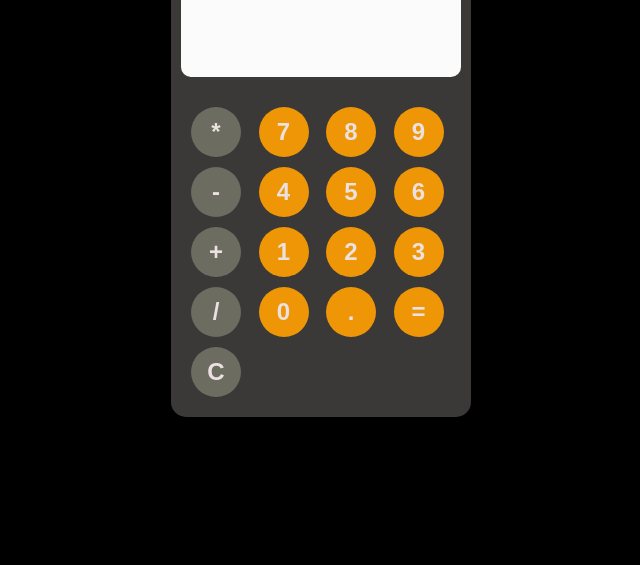
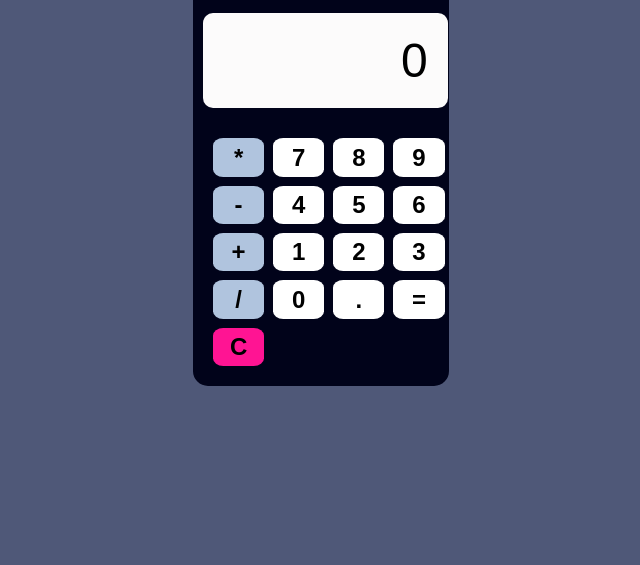
Before and after one commit to nimashashehani123/Assignment-10, a plain HTML site: page index.html in a window 1280 px wide. Shown: the part 235-800 px from the top of the page, without its empty margins (319-959 px from the left). Drawn offline with Linux system fonts and the light colour scheme.

Commit message:
calculator all done!

```diff
--- a/Script.js
+++ b/Script.js
@@ -1,8 +1,13 @@
+
 const display = $('#display');
-$('#clear-button').on('click', clearDisplay);
+display.val("0");
 
 function appendToDisplay(input){
-    display.val(display.val() + input);
+    if (display.val() === "0") {
+        display.val(input);
+    } else {
+        display.val(display.val() + input);
+    }
 }
 
 function clearDisplay(){
--- a/Style.css
+++ b/Style.css
@@ -4,18 +4,19 @@ body{
     justify-content: center;
     align-items: center;
     height: 100vh;
-    background: black;
+    background: #4f5878;
 }
 
 #calculator{
     font-family: Arial;
-    background: rgb(59,56,56);
+    background: #01031a;
     border-radius: 15px;
-    max-width: 300px;
+    max-width: 20vw;
 }
 
 h3{
     text-align: center;
+    color: white;
 }
 
 #display{
@@ -32,23 +33,24 @@ h3{
 #keys{
     display: grid;
     grid-template-columns: repeat(4,1fr);
-    gap: 10px;
+    gap: 0.7vw;
     padding: 20px;
 }
 
 button{
-    width: 50px;
-    height: 50px;
-    border-radius: 50%;
+    width: 4vw;
+    height: 3vw;
+    border-radius: 20%;
     border: none;
-    background: rgba(242,152,6,0.98);
-    color: rgb(236,225,225);
+    background: white;
+    color: black;
     font-size: 1.5rem;
     font-weight: bold;
     cursor: pointer;
 }
+
 button:hover{
-    background: rgb(247,136,10);
+    background: #ffd9e5;
 }
 
 button:active{
@@ -56,13 +58,17 @@ button:active{
 }
 
 .operator-btn{
-    background: rgb(108,108,97);
+    background: lightsteelblue;
+}
+
+#clearbtn{
+    background: deeppink;
 }
 
 .operator-btn:hover{
-    background: rgb(211,230,39);
+    background: honeydew;
 }
 
 .operator-btn:active{
-    background: rgb(202,223,8);
+    background: black;
 }
--- a/index.html
+++ b/index.html
@@ -27,7 +27,7 @@
         <button onclick="appendToDisplay('0')"> 0 </button>
         <button onclick="appendToDisplay('.')"> . </button>
         <button onclick="calculator()"> = </button>
-        <button onclick="clearDisplay()" class="operator-btn"> C </button>
+        <button onclick="clearDisplay()" class="operator-btn" id="clearbtn"> C </button>
     </div>
 </section>
 <script src="Script.js"></script>
```
